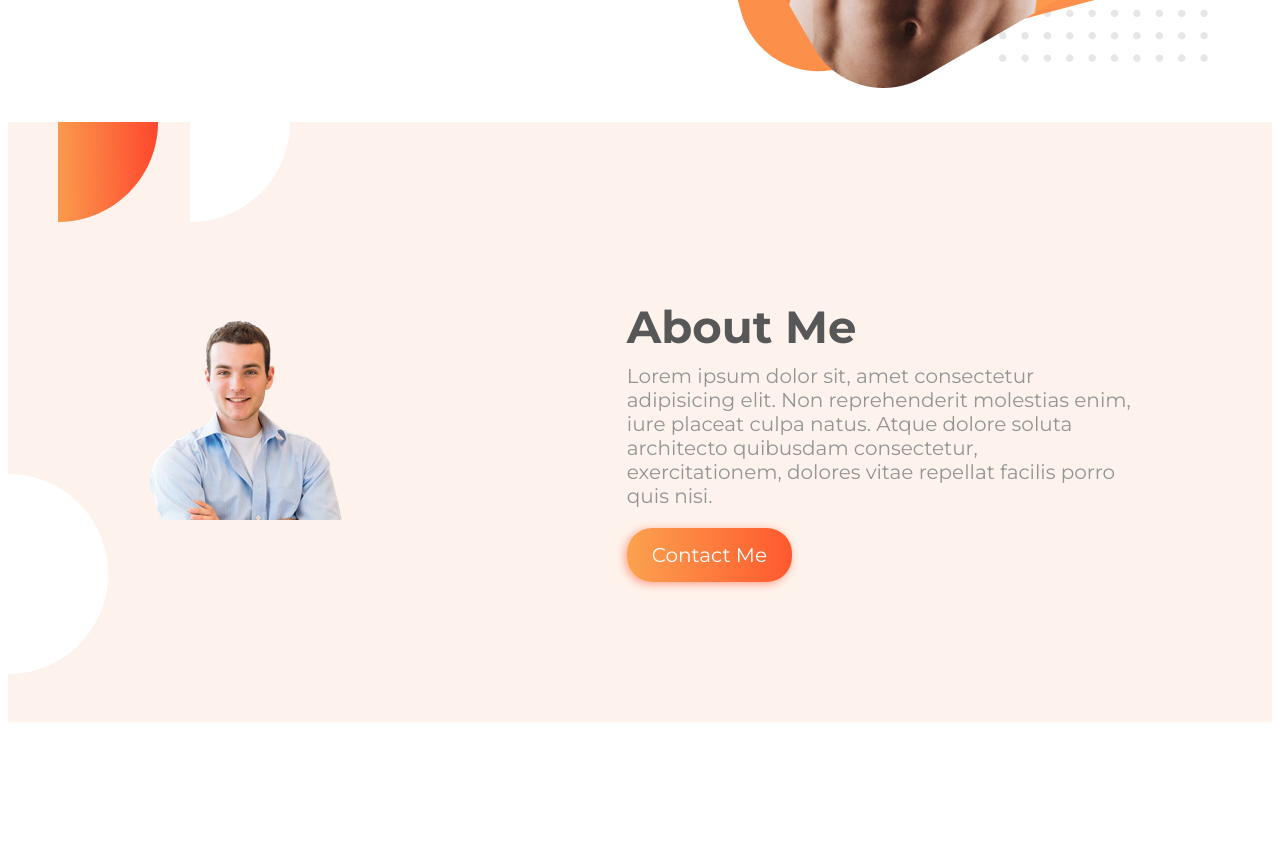
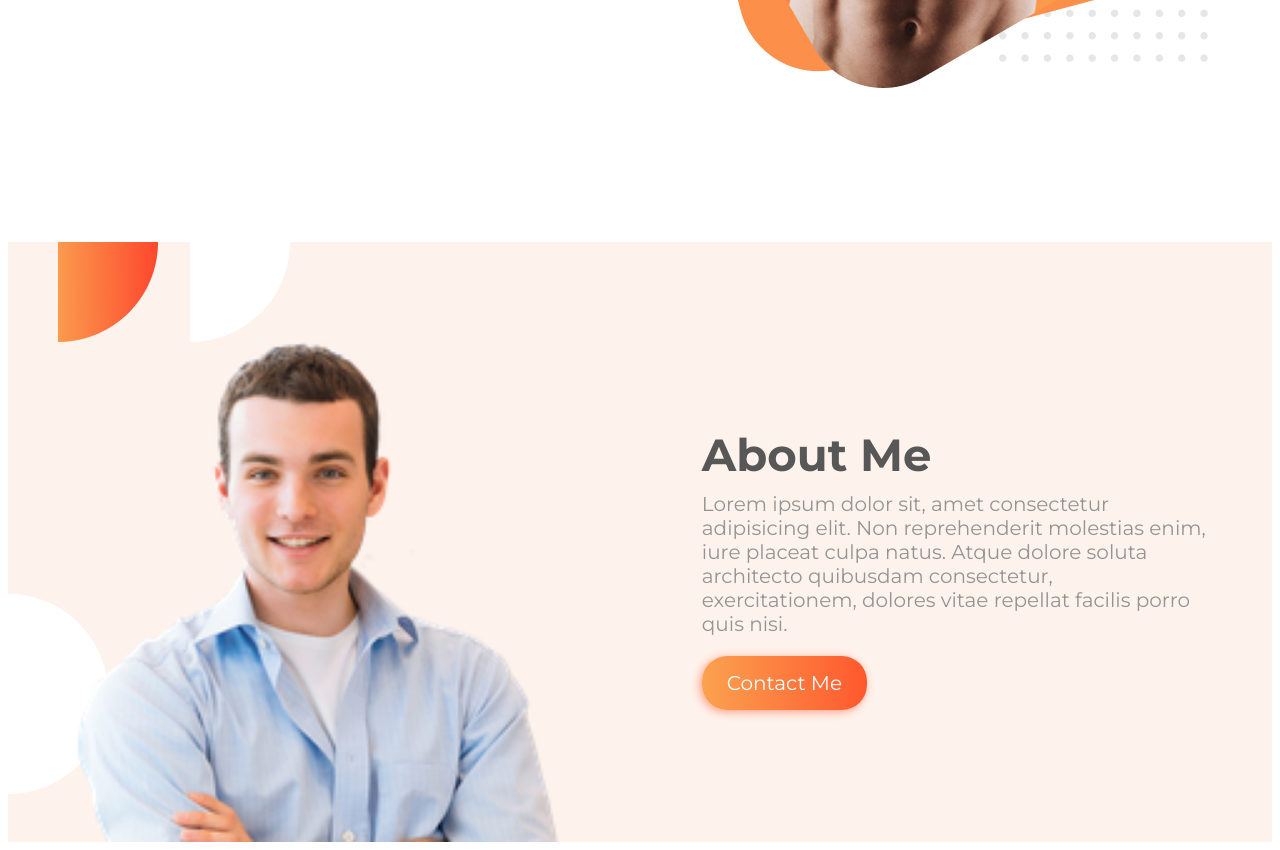
Before and after one commit to khalilonline99/eat-healthy, a plain HTML site: page index.html in a window 1280 px wide. Shown: the part 720-1570 px from the top of the page. Before the commit the page ends 1450 px from the top, so only its background shows below. Drawn offline with Linux system fonts and the light colour scheme.

Commit message:
edited about me

```diff
--- a/index.html
+++ b/index.html
@@ -34,7 +34,8 @@
     <section class="about-me">
 
         <div>
-            <img style="height: 70%;" src="images/gentleman.png" alt="a-healthy-gentleman">
+            <img style="width: 500px; height: auto; margin-top: 103px; margin-bottom: 0;" src="images/gentleman.png"
+                alt="a-healthy-gentleman">
         </div>
 
         <div class="about-me-details">
--- a/style.css
+++ b/style.css
@@ -46,17 +46,18 @@ a {
 }
 
 .about-me {
-    /* margin-top: 120px; */
+    margin-top: 120px;
     background-image: url(images/about-me.png);
     height: 600px;
     background-repeat: no-repeat;
     display: flex;
     justify-content: space-around;
     align-items: center;
+    margin-left: 0;
+    margin-right: 0;
 
 }
 
 .about-me-details {
     max-width: 40%;
-    margin-bottom: 15px;
 }
```
